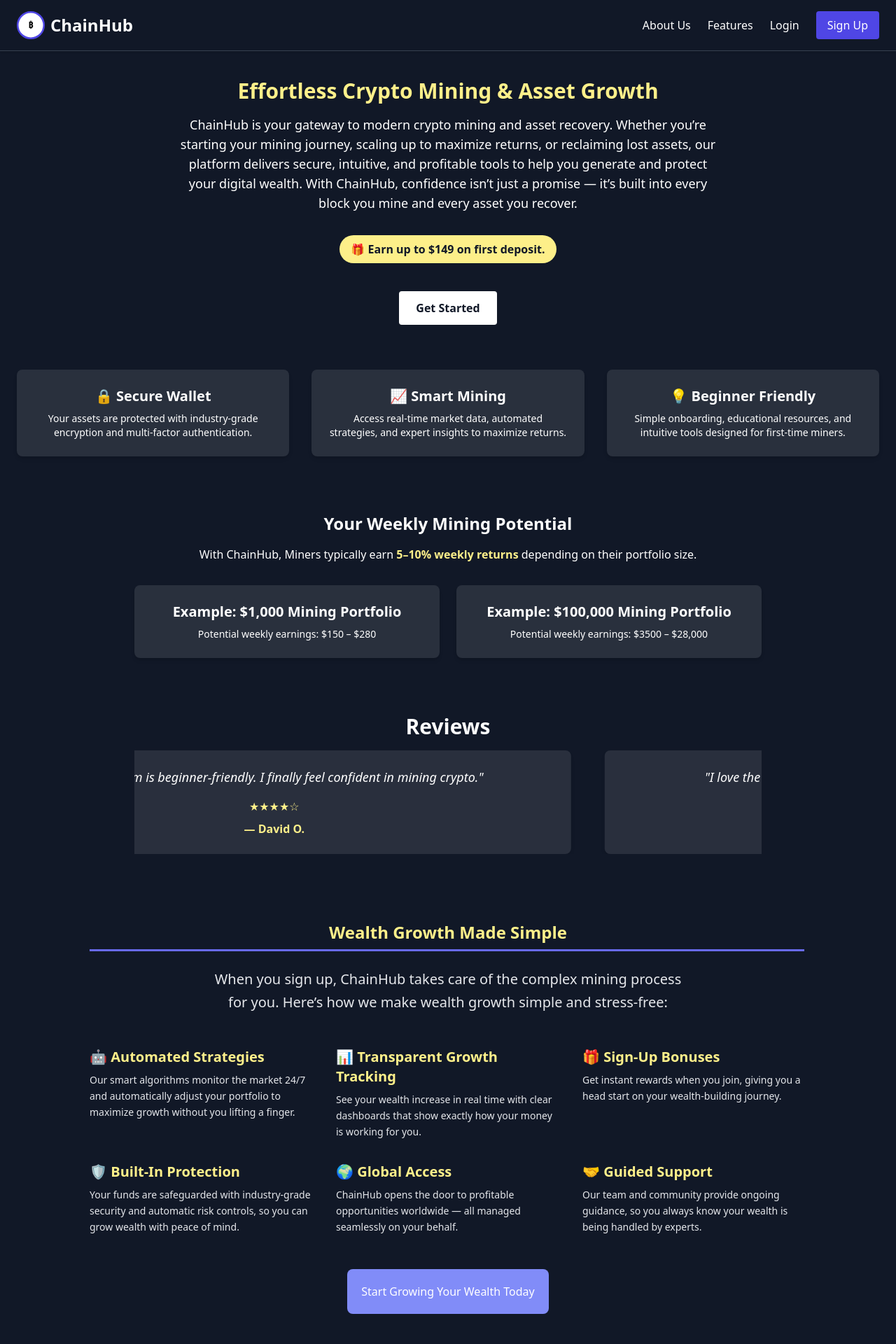
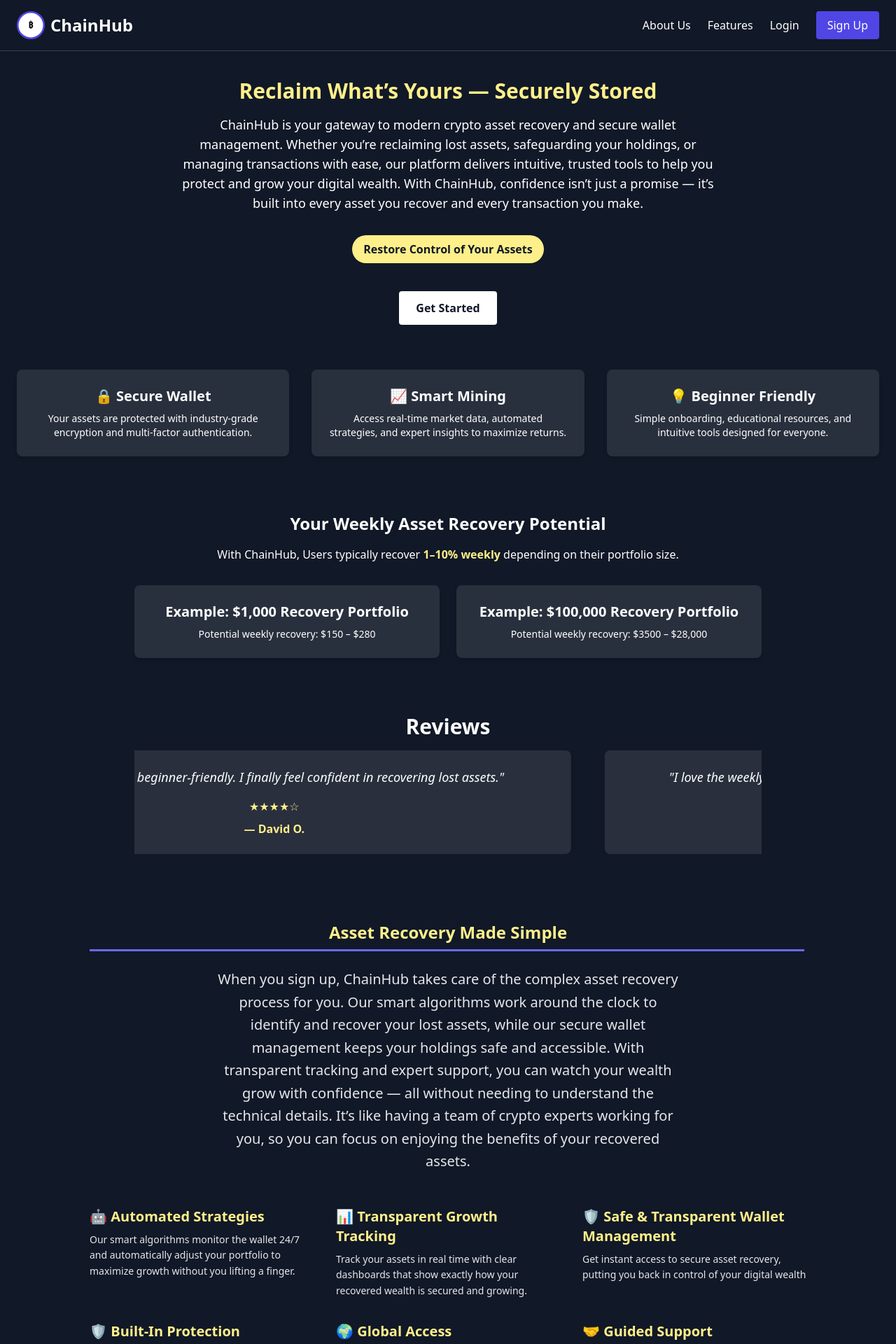
Before and after one commit to O-G-A1/CryptoInsider, a React (Create React App) app in the folder Frontend/: page / in a window 1280 px wide. Shown: the top 1920 px of the page at 70% size. Built offline with nearby package versions, Linux system fonts and the light colour scheme.

Commit message:
converted

```diff
--- a/Frontend/src/App.js
+++ b/Frontend/src/App.js
@@ -45,22 +45,22 @@ function App() {
               <section className="min-h-screen bg-gray-900 text-white px-6 py-12">
                 <div className="max-w-5xl mx-auto text-center">
                   <h1 className="text-3xl font-bold mb-4 text-yellow-200">
-                    Effortless Crypto Mining & Asset Growth
+                    Reclaim What’s Yours — Securely Stored
                   </h1>
                   <p className="text-lg mb-8 max-w-3xl mx-auto">
-                    ChainHub is your gateway to modern crypto mining and asset
-                    recovery. Whether you’re starting your mining journey,
-                    scaling up to maximize returns, or reclaiming lost assets,
-                    our platform delivers secure, intuitive, and profitable
-                    tools to help you generate and protect your digital wealth.
-                    With ChainHub, confidence isn’t just a promise — it’s built
-                    into every block you mine and every asset you recover.
+                    ChainHub is your gateway to modern crypto asset recovery and
+                    secure wallet management. Whether you’re reclaiming lost
+                    assets, safeguarding your holdings, or managing transactions
+                    with ease, our platform delivers intuitive, trusted tools to
+                    help you protect and grow your digital wealth. With
+                    ChainHub, confidence isn’t just a promise — it’s built into
+                    every asset you recover and every transaction you make.
                   </p>
                 </div>
                 {/* 🎁 Promo Badge */}
                 <div className="flex flex-col items-center space-y-4 mt-8">
                   <p className="inline-block bg-yellow-200 text-center text-gray-900 font-bold px-4 py-2 rounded-full mb-6 animate-pulse">
-                    🎁 Earn up to $149 on first deposit.
+                    Restore Control of Your Assets
                   </p>
 
                   <button
@@ -92,38 +92,38 @@ function App() {
                     </h3>
                     <p className="text-sm">
                       Simple onboarding, educational resources, and intuitive
-                      tools designed for first-time miners.
+                      tools designed for everyone.
                     </p>
                   </div>
                 </div>
                 {/* ✅ Weekly Earnings Potential Section */}
                 <div className="mt-20 text-center max-w-4xl mx-auto">
                   <h2 className="text-2xl font-bold mb-4">
-                    Your Weekly Mining Potential
+                    Your Weekly Asset Recovery Potential
                   </h2>
                   <p className="text-md mb-6">
-                    With ChainHub, Miners typically earn
+                    With ChainHub, Users typically recover
                     <span className="font-semibold text-yellow-200">
                       {" "}
-                      5–10% weekly returns
+                      1–10% weekly
                     </span>{" "}
                     depending on their portfolio size.
                   </p>
                   <div className="grid md:grid-cols-2 gap-6 mt-8">
                     <div className="bg-white bg-opacity-10 p-6 rounded-lg shadow-md">
                       <h3 className="text-xl font-bold mb-2">
-                        Example: $1,000 Mining Portfolio
+                        Example: $1,000 Recovery Portfolio
                       </h3>
                       <p className="text-sm">
-                        Potential weekly earnings: $150 – $280
+                        Potential weekly recovery: $150 – $280
                       </p>
                     </div>
                     <div className="bg-white bg-opacity-10 p-6 rounded-lg shadow-md">
                       <h3 className="text-xl font-bold mb-2">
-                        Example: $100,000 Mining Portfolio
+                        Example: $100,000 Recovery Portfolio
                       </h3>
                       <p className="text-sm">
-                        Potential weekly earnings: $3500 – $28,000
+                        Potential weekly recovery: $3500 – $28,000
                       </p>
                     </div>
                   </div>
@@ -138,8 +138,8 @@ function App() {
                       <div className="min-w-full px-6">
                         <div className="bg-white bg-opacity-10 p-6 rounded-lg shadow-md">
                           <p className="text-lg italic mb-4">
-                            "ChainHub helped me grow my $1,000 Portfolio into
-                            $5,000 in just a few months!"
+                            "ChainHub helped me recover my lost assets within a
+                            few days!"
                           </p>
                           <div className="text-yellow-200 mb-2">★★★★★</div>
                           <span className="font-semibold text-yellow-200">
@@ -153,7 +153,7 @@ function App() {
                         <div className="bg-white bg-opacity-10 p-6 rounded-lg shadow-md">
                           <p className="text-lg italic mb-4">
                             "The platform is beginner-friendly. I finally feel
-                            confident in mining crypto."
+                            confident in recovering lost assets."
                           </p>
                           <div className="text-yellow-200 mb-2">★★★★☆</div>
                           <span className="font-semibold text-yellow-200">
@@ -166,8 +166,8 @@ function App() {
                       <div className="min-w-full px-6">
                         <div className="bg-white bg-opacity-10 p-6 rounded-lg shadow-md">
                           <p className="text-lg italic mb-4">
-                            "I love the weekly returns. ChainHub has changed my
-                            financial future."
+                            "I love the weekly recovery procedures. ChainHub has
+                            changed my financial future."
                           </p>
                           <div className="text-yellow-200 mb-2">★★★★★</div>
                           <span className="font-semibold text-yellow-200">
@@ -194,7 +194,7 @@ function App() {
                       <div className="min-w-full px-6">
                         <div className="bg-white bg-opacity-10 p-6 rounded-lg shadow-md">
                           <p className="text-lg italic mb-4">
-                            "I withdrew profits instantly. No hidden fees!"
+                            "I withdrew funds instantly. No hidden fees!"
                           </p>
                           <div className="text-yellow-200 mb-2">★★★★☆</div>
                           <span className="font-semibold text-yellow-200">
@@ -207,8 +207,8 @@ function App() {
                       <div className="min-w-full px-6">
                         <div className="bg-white bg-opacity-10 p-6 rounded-lg shadow-md">
                           <p className="text-lg italic mb-4">
-                            "ChainHub gave me confidence to mine for the first
-                            time."
+                            "ChainHub gave me confidence to recover my lost
+                            assets for the first time."
                           </p>
                           <div className="text-yellow-200 mb-2">★★★★★</div>
                           <span className="font-semibold text-yellow-200">
@@ -251,13 +251,20 @@ function App() {
                 <div className="text-gray-200 py-16 px-6 mt-8">
                   <div className="max-w-5xl mx-auto text-center">
                     <h2 className="text-2xl font-bold mb-2 text-yellow-200">
-                      Wealth Growth Made Simple
+                      Asset Recovery Made Simple
                     </h2>
                     <span className="animate-underline"></span>
                     <p className="text-xl leading-relaxed text-gray-200 mt-6 mb-12 max-w-2xl mx-auto">
-                      When you sign up, ChainHub takes care of the complex
-                      mining process for you. Here’s how we make wealth growth
-                      simple and stress‑free:
+                      When you sign up, ChainHub takes care of the complex asset
+                      recovery process for you. Our smart algorithms work around
+                      the clock to identify and recover your lost assets, while
+                      our secure wallet management keeps your holdings safe and
+                      accessible. With transparent tracking and expert support,
+                      you can watch your wealth grow with confidence — all
+                      without needing to understand the technical details. It’s
+                      like having a team of crypto experts working for you, so
+                      you can focus on enjoying the benefits of your recovered
+                      assets.
                     </p>
 
                     {/* Practical Points */}
@@ -267,7 +274,7 @@ function App() {
                           🤖 Automated Strategies
                         </h3>
                         <p className="text-sm leading-relaxed">
-                          Our smart algorithms monitor the market 24/7 and
+                          Our smart algorithms monitor the wallet 24/7 and
                           automatically adjust your portfolio to maximize growth
                           without you lifting a finger.
                         </p>
@@ -278,19 +285,19 @@ function App() {
                           📊 Transparent Growth Tracking
                         </h3>
                         <p className="text-sm leading-relaxed">
-                          See your wealth increase in real time with clear
-                          dashboards that show exactly how your money is working
-                          for you.
+                          Track your assets in real time with clear dashboards
+                          that show exactly how your recovered wealth is secured
+                          and growing.
                         </p>
                       </div>
 
                       <div>
                         <h3 className="text-xl font-bold mb-2 text-yellow-200">
-                          🎁 Sign‑Up Bonuses
+                          🛡️ Safe & Transparent Wallet Management
                         </h3>
                         <p className="text-sm leading-relaxed">
-                          Get instant rewards when you join, giving you a head
-                          start on your wealth‑building journey.
+                          Get instant access to secure asset recovery, putting
+                          you back in control of your digital wealth
                         </p>
                       </div>
 
@@ -299,9 +306,9 @@ function App() {
                           🛡️ Built‑In Protection
                         </h3>
                         <p className="text-sm leading-relaxed">
-                          Your funds are safeguarded with industry‑grade
-                          security and automatic risk controls, so you can grow
-                          wealth with peace of mind.
+                          Your assets are safeguarded with industry‑grade
+                          security and automatic risk controls, so you can
+                          reclaim and protect your wealth with peace of mind.
                         </p>
                       </div>
 
@@ -332,7 +339,7 @@ function App() {
                       onClick={() => setShowSignup(true)}
                       className="mt-12 bg-indigo-400 text-white text-base px-5 py-5 rounded-lg font-medium hover:bg-indigo-700 transition"
                     >
-                      Start Growing Your Wealth Today
+                      Restore Confidence in Your Wallet
                     </button>
                   </div>
                 </div>{" "}
@@ -345,9 +352,10 @@ function App() {
 
                   <p className="text-lg text-gray-300 text-center max-w-2xl mx-auto mb-12">
                     We believe crypto should be accessible to everyone. Our
-                    platform combines cutting-edge technology with
-                    human-centered design to help you mine smarter, faster, and
-                    safer.
+                    platform combines cutting‑edge technology with
+                    human‑centered design to help you recover assets securely,
+                    manage them effortlessly, and regain confidence in your
+                    digital wealth
                   </p>
 
                   <div className="grid grid-cols-1 md:grid-cols-2 gap-8">
@@ -368,7 +376,7 @@ function App() {
                       </h3>
                       <p className="text-gray-400 text-sm">
                         Our team is available anytime to help you with your
-                        mining.
+                        asset recovery and management.
                       </p>
                     </div>
 
@@ -387,8 +395,8 @@ function App() {
                         ✅ Trusted Worldwide
                       </h3>
                       <p className="text-gray-400 text-sm">
-                        Thousands of investors rely on ChainHub for secure
-                        crypto mining.
+                        Thousands of users rely on ChainHub for secure asset
+                        recovery and management.
                       </p>
                     </div>
                   </div>
```
Also changed, not shown: Frontend/src/Dashboard.jsx (+5 -5 lines).
